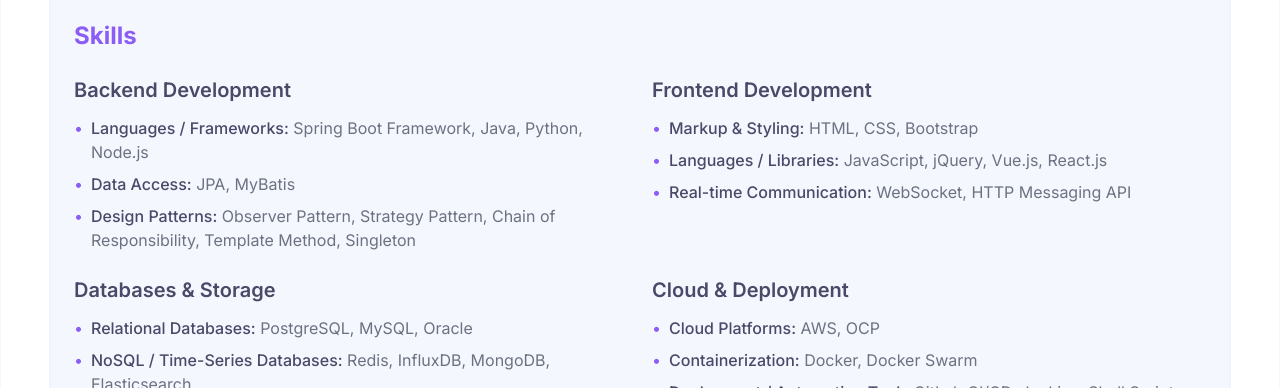
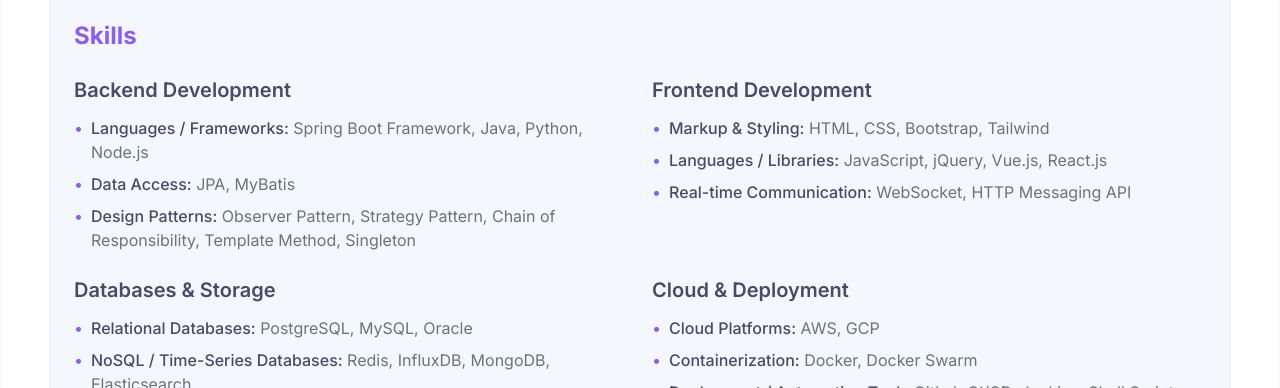
Before and after one commit to yaiiow159/timmy-portfolio, a Vue app in the folder client/: page /resume in a window 1280 px wide. Shown: the part 346-734 px from the top of the page. Built offline with nearby package versions, Linux system fonts and the light colour scheme.

Commit message:
Adds Tailwind and GCP, removes OCP from developer description.

```diff
--- a/client/src/views/Resume.vue
+++ b/client/src/views/Resume.vue
@@ -161,7 +161,7 @@ function downloadResume(language: 'zh' | 'en') {
                 <span class="text-accent mr-2">•</span>
                 <div>
                   <span class="font-medium">Markup & Styling:</span>
-                  <span class="text-text-secondary"> HTML, CSS, Bootstrap</span>
+                  <span class="text-text-secondary"> HTML, CSS, Bootstrap, Tailwind</span>
                 </div>
               </li>
               <li class="flex items-start">
@@ -215,7 +215,7 @@ function downloadResume(language: 'zh' | 'en') {
                 <span class="text-accent mr-2">•</span>
                 <div>
                   <span class="font-medium">Cloud Platforms:</span>
-                  <span class="text-text-secondary"> AWS, OCP</span>
+                  <span class="text-text-secondary"> AWS, GCP</span>
                 </div>
               </li>
               <li class="flex items-start">
```
